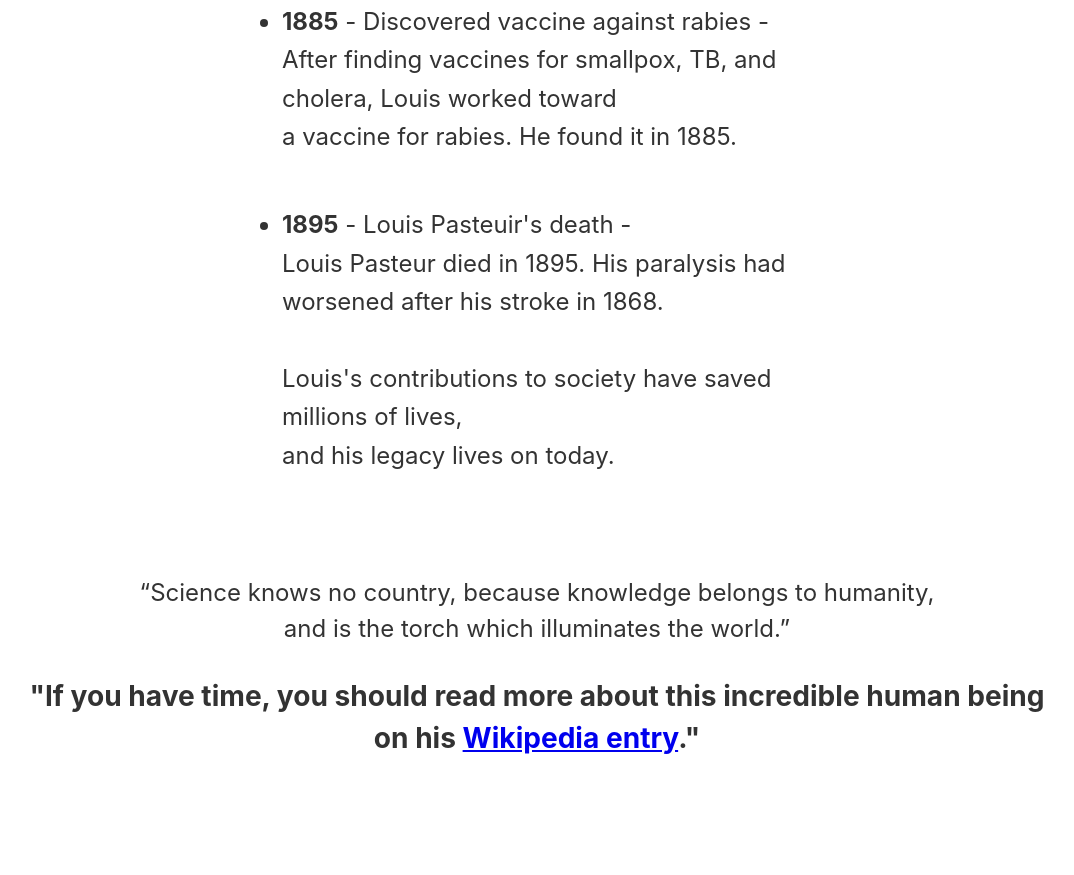
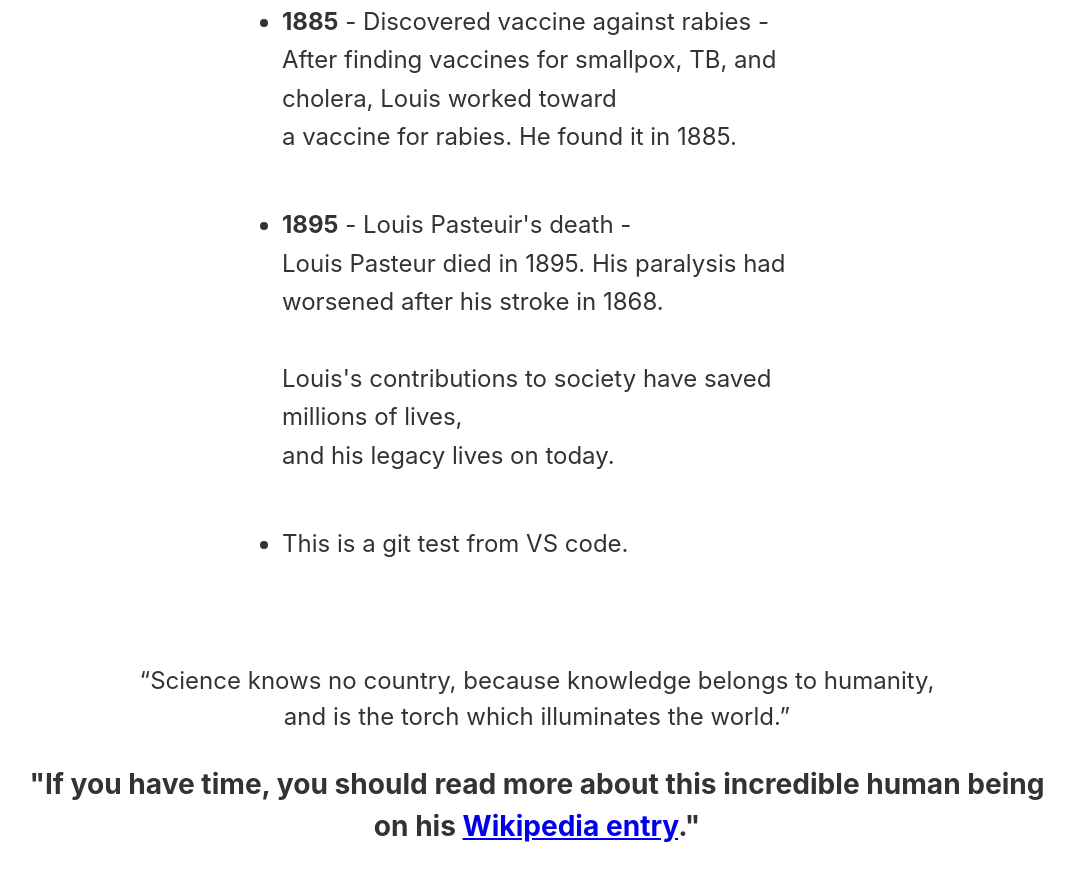
Before and after one commit to gusmontoya/Original-Tributepage-FCC, a plain HTML site: page index.html in a window 1280 px wide. Shown: the part 1654-2529 px from the top of the page, without its empty margins (103-1177 px from the left). Before the commit the page ends 2441 px from the top, so only its background shows below. Drawn offline with Linux system fonts and the light colour scheme.

Commit message:
Created testing.html file

```diff
--- a/index.html
+++ b/index.html
@@ -72,6 +72,11 @@
                       legacy lives on today.
                 </li>
             </ul>
+            <ul>
+               <li>
+                  This is a git test from VS code.
+               </li>
+           </ul>
         </section>
            <blockquote cite="https://www.goodreads.com/author/quotes/692216.Louis_Pasteur">
               <p> “Science knows no country, because knowledge belongs to humanity, <br>and is the torch which illuminates the world.”</p>
@@ -84,6 +89,4 @@
         </body>
 
 
-
-
 </html>
```
Also changed, not shown: testing.html (added, +2 -0 lines), testing.txt (deleted), 1 other file.
